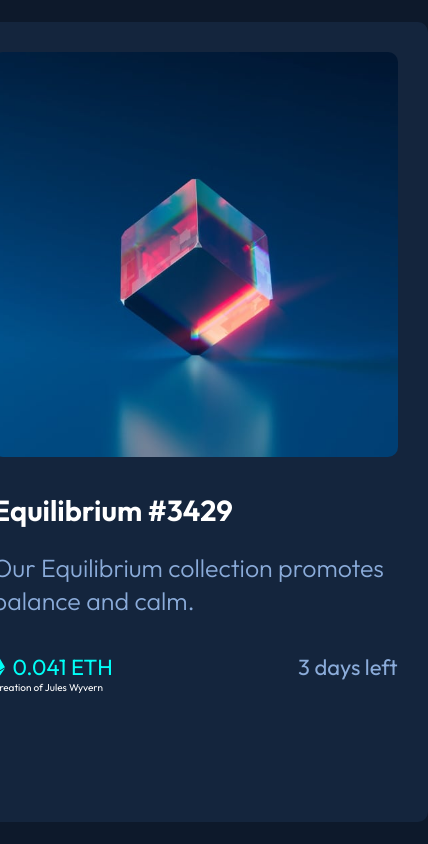
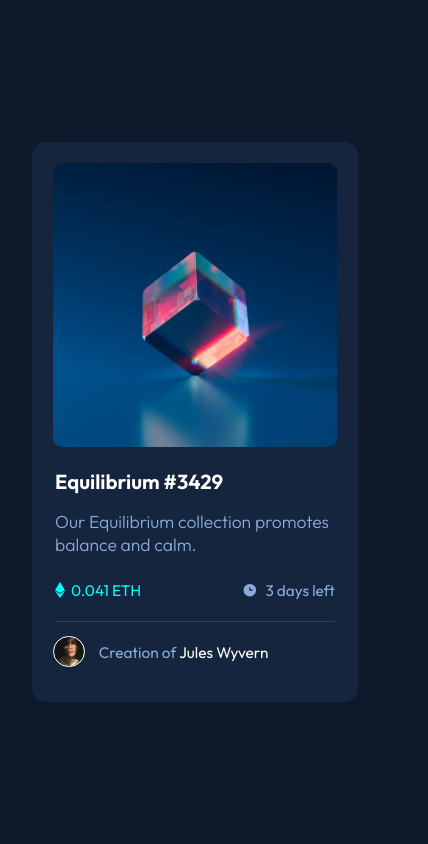
Before and after one commit to inocenciooo/nft-preview-card, a plain HTML site: page index.html in a window 390 px wide. Shown: the whole page, 428 px wide, since content can reach past the window. Drawn offline with Linux system fonts and the light colour scheme.

Commit message:
estilizações e responsivo

```diff
--- a/index.html
+++ b/index.html
@@ -3,8 +3,10 @@
   <head>
     <meta charset="UTF-8" />
     <meta name="viewport" content="width=device-width, initial-scale=1.0" />
+
     <link rel="stylesheet" href="./src/css/style.css" />
     <link rel="stylesheet" href="./src/css/responsive.css" />
+    <link rel="stylesheet" href="./src/css/interactions.css">
 
     <link
       rel="icon"
@@ -19,6 +21,7 @@
     <main class="card">
       <section class="image">
         <img src="./src/images/image-equilibrium.jpg" alt="" />
+        <div class="eye"></div>
       </section>
       <section class="info">
         <div class="informations">
--- /dev/null
+++ b/src/css/interactions.css
@@ -0,0 +1,17 @@
+.informations h1,
+.user p,
+.user p span {
+    transition: .3s ease;
+}
+
+
+.informations h1:hover,
+.user p:hover,
+.user p:hover span {
+    color: var(--nft-color);
+    cursor: pointer;
+}
+
+.image:hover .eye {
+    opacity: 100%;
+}
--- a/src/css/responsive.css
+++ b/src/css/responsive.css
@@ -0,0 +1,19 @@
+@media(max-width: 500px),
+(max-height: 850px) {
+    html {
+        font-size: 7px;
+    }
+}
+
+
+@media(min-width: 2500px) and (min-height:1200px) {
+    html {
+        font-size: 14px;
+    }
+}
+
+@media(min-width: 2000px)and (min-height:1500px) {
+    html {
+        font-size: 16px;
+    }
+}
--- a/src/css/style.css
+++ b/src/css/style.css
@@ -21,7 +21,6 @@ html {
 
 img {
     width: 100%;
-    border-radius: 1rem;
 }
 
 body {
@@ -40,65 +39,113 @@ body {
     width: 46.5rem;
     height: 80rem;
     padding: 3rem;
-    border-radius: 1rem;
+    border-radius: 2rem;
     display: flex;
     flex-direction: column;
     gap: 3.2rem;
+    margin: 20px;
+}
+.card .image{
+    display: flex;
+    flex-direction: column;
+    border-radius: 1.3rem;
+    overflow: hidden;
+    position: relative;
+}
+
+.image .eye{
+    position: absolute;
+    height: 6.2rem;
+    width: 6.2rem;
+    top: 43.3%;
+    right: 42.3%;
+    background-image: url(../images/icon-view.svg);
+    background-repeat: no-repeat;
+    background-size: contain;
+    opacity: 0;
+    transition: 0.3s ease;
+}
+
+.info{
+    font-size: 2.5rem;
+}
+.info .informations {
+    margin: 0 0.1em 0 0.1em;
 }
 
 
-
-.info .informations h1{
+.info .informations h1 {
     font-size: 2.9rem;
     font-weight: 650;
     color: var(--name-color);
 }
 
-.description{
+.description {
     color: var(--text-color);
-    font-size: 2.5rem;
     margin-top: 2.3rem;
     font-weight: 300;
     line-height: 3.3rem;
 }
 
-.nft{
+.nft {
     color: var(--text-color);
     font-size: 2.2rem;
     margin-top: 3.5rem;
     display: flex;
     justify-content: space-between;
-    position: relative;
+    padding-bottom: 3rem;
+    border-bottom: 1.2px solid var(--line-color)
 }
 
-.nft .value{
+.nft .value {
     color: var(--nft-color);
-    padding-left: 2rem;
 }
 
-.nft .value::before{
+.nft .value::before,
+.nft .time::before {
     content: "";
-    height: 2rem;
-    width: 2rem;
-    background-image: url(../images/icon-ethereum.svg);
+    height: 2.3rem;
+    width: 2.3rem;
     background-repeat: no-repeat;
     background-size: contain;
-    position: absolute;
-    left: 0;
-    top: .2em;
+    display: inline-block;
+    vertical-align: -0.15em;
 }
 
-
-.nft .time::before{
-    content: "";
-    height: 2rem;
-    width: 2rem;
-    background-image: url(../images/icon-clock.svg);
-    background-repeat: no-repeat;
-    background-size: contain;
+.nft .value::before {
+    background-image: url(../images/icon-ethereum.svg);
 }
 
+.nft .time::before {
+    background-image: url(../images/icon-clock.svg);
+    margin-right: 1rem;
+}
 
+.user{
+    padding: 2rem 0 0 0;
+    font-size: 2.2rem;
+}
+.user p{
+    color: var(--text-color);
+}
+
+.user p::before{
+    content: "";
+    height: 4.2rem;
+    width: 4.2rem;
+    background-image: url(../images/image-avatar.png);
+    background-size: contain;
+    background-repeat: no-repeat;
+    display: inline-block;
+    border: 1px solid var(--name-color);
+    border-radius: 100%;
+    vertical-align: -.6em;
+    margin-right: 2rem;
+}
+
+.user p span{
+    color: var(--name-color);
+}
 
 /*.attribution {
     font-size: 11px;
```
